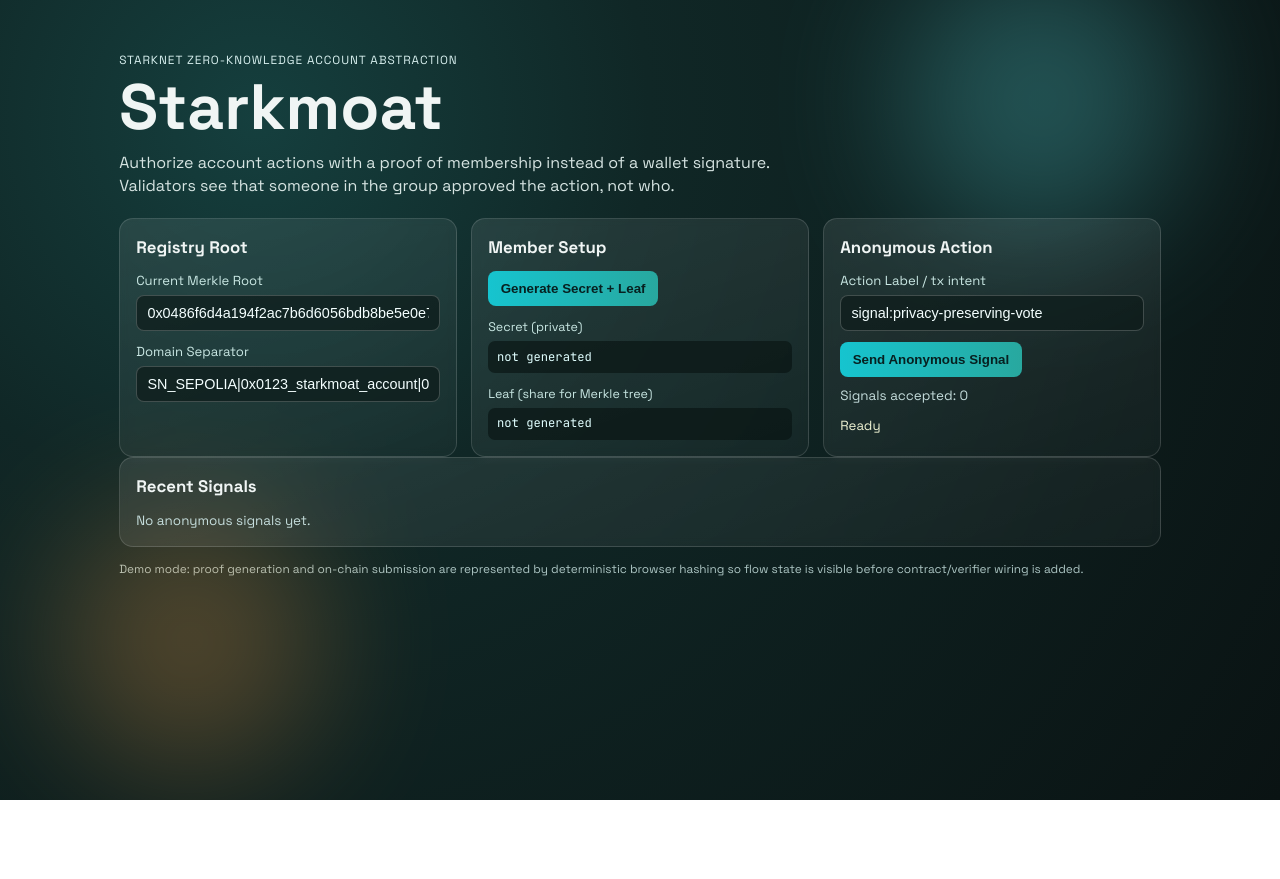
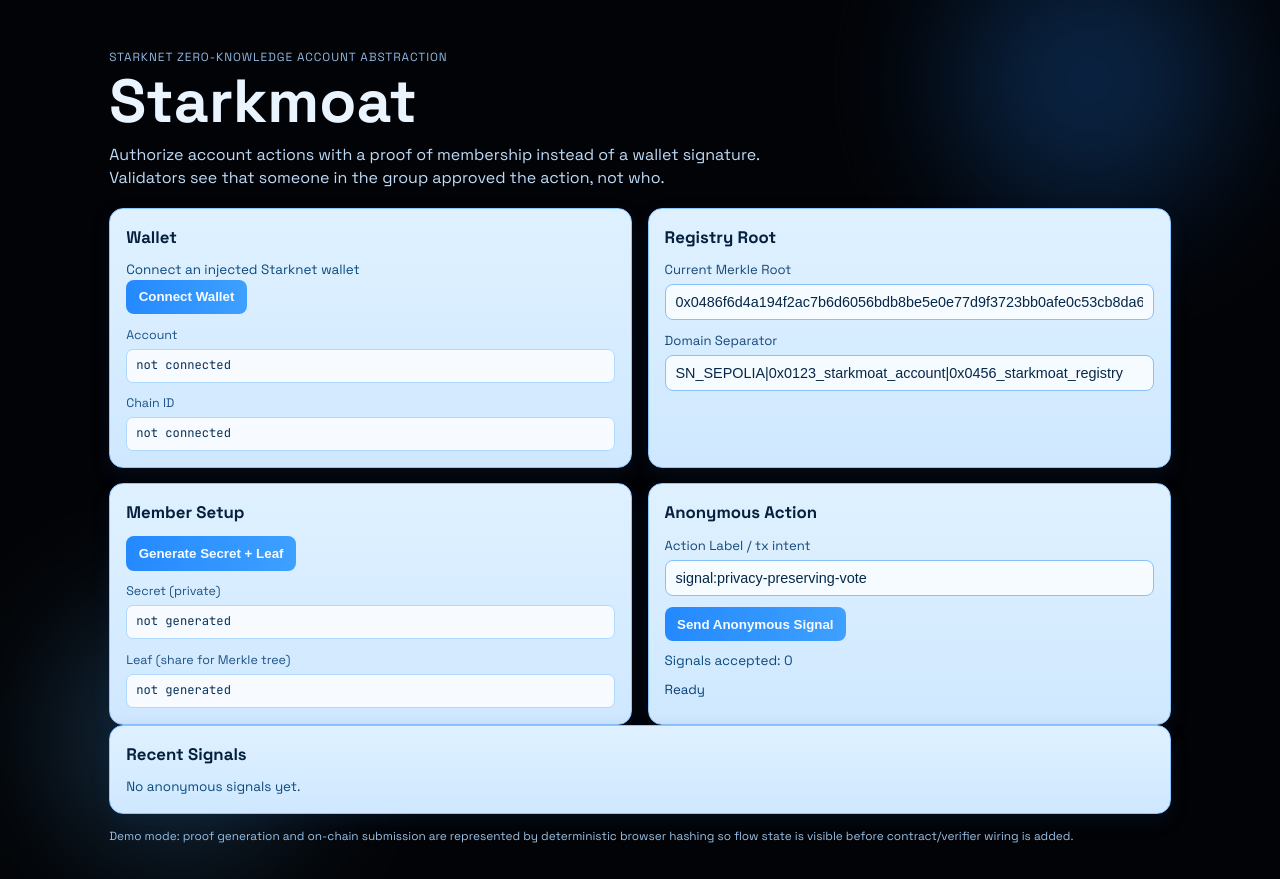
Before and after one commit to emlanis/starkmoat, a React (Vite) app in the folder apps/web/: page / in a window 1280 px wide. Before the commit the page ends 800 px from the top, so only its background shows below. Built offline with nearby package versions, Linux system fonts and the light colour scheme.

Commit message:
feat(web): add Starknet wallet connect flow and StarkGate-style blue theme

```diff
--- a/apps/web/src/App.css
+++ b/apps/web/src/App.css
@@ -1,7 +1,7 @@
 @keyframes fade-up {
   from {
     opacity: 0;
-    transform: translateY(10px);
+    transform: translateY(12px);
   }
   to {
     opacity: 1;
@@ -12,10 +12,10 @@
 .page {
   position: relative;
   min-height: 100vh;
-  max-width: 1080px;
+  max-width: 1100px;
   margin: 0 auto;
-  padding: 3.2rem 1.2rem 2.2rem;
-  color: #f0f5f4;
+  padding: 3rem 1.2rem 2.2rem;
+  color: #eaf4ff;
 }
 
 .glow {
@@ -23,23 +23,23 @@
   pointer-events: none;
   border-radius: 999px;
   filter: blur(70px);
-  opacity: 0.28;
+  opacity: 0.25;
 }
 
 .glow-one {
   width: 280px;
   height: 280px;
-  top: -40px;
-  right: 0;
-  background: #5ce1e6;
+  top: -60px;
+  right: -40px;
+  background: #2489ff;
 }
 
 .glow-two {
-  width: 260px;
-  height: 260px;
-  bottom: 30px;
-  left: -40px;
-  background: #ff9f45;
+  width: 240px;
+  height: 240px;
+  bottom: 24px;
+  left: -30px;
+  background: #58b7ff;
 }
 
 .reveal {
@@ -62,47 +62,52 @@
   animation-delay: 0.24s;
 }
 
+.delay-5 {
+  animation-delay: 0.3s;
+}
+
 .hero {
-  margin-bottom: 1.3rem;
+  margin-bottom: 1.1rem;
 }
 
 .eyebrow {
-  margin: 0 0 0.4rem;
+  margin: 0 0 0.35rem;
   letter-spacing: 0.08em;
   text-transform: uppercase;
   font-size: 0.74rem;
-  color: #d7efee;
+  color: #8fb7df;
 }
 
 h1 {
   margin: 0;
   line-height: 1;
-  font-size: clamp(2.2rem, 5vw, 4rem);
+  font-size: clamp(2.1rem, 5vw, 3.8rem);
 }
 
 .hero-copy {
-  margin-top: 0.75rem;
-  max-width: 68ch;
-  color: #d6e4e2;
+  margin-top: 0.7rem;
+  max-width: 70ch;
+  color: #bfdbf8;
 }
 
 .panel-grid {
   display: grid;
-  grid-template-columns: repeat(3, minmax(0, 1fr));
-  gap: 0.9rem;
-  margin-top: 1.2rem;
+  grid-template-columns: repeat(2, minmax(0, 1fr));
+  gap: 0.95rem;
+  margin-top: 1.15rem;
 }
 
 .panel {
-  background: linear-gradient(160deg, rgba(255, 255, 255, 0.09), rgba(255, 255, 255, 0.03));
-  border: 1px solid rgba(255, 255, 255, 0.14);
+  background: linear-gradient(180deg, #dff1ff, #cfe8ff);
+  color: #05203c;
+  border: 1px solid #8bc5ff;
   border-radius: 14px;
   padding: 1rem;
-  backdrop-filter: blur(4px);
+  box-shadow: 0 7px 18px rgba(13, 49, 95, 0.22);
 }
 
 h2 {
-  margin: 0 0 0.75rem;
+  margin: 0 0 0.7rem;
   font-size: 1.05rem;
 }
 
@@ -110,26 +115,31 @@
   display: block;
   margin-bottom: 0.65rem;
   font-size: 0.82rem;
-  color: #cae8e4;
+  color: #174878;
 }
 
 input {
   width: 100%;
   margin-top: 0.3rem;
-  border: 1px solid rgba(255, 255, 255, 0.2);
+  border: 1px solid #8ac1f4;
   border-radius: 8px;
-  padding: 0.57rem 0.64rem;
-  background: rgba(14, 28, 27, 0.72);
-  color: #f4ffff;
+  padding: 0.58rem 0.62rem;
+  background: #f6fbff;
+  color: #062849;
   font-size: 0.9rem;
+}
+
+input:focus {
+  outline: 2px solid #3d9bff;
+  border-color: #3d9bff;
 }
 
 button {
   border: none;
   border-radius: 8px;
-  padding: 0.63rem 0.78rem;
-  background: linear-gradient(90deg, #16c4cf, #28a89f);
-  color: #072020;
+  padding: 0.62rem 0.78rem;
+  background: linear-gradient(90deg, #2489ff, #3ea0ff);
+  color: #f6fbff;
   font-weight: 700;
   cursor: pointer;
 }
@@ -140,35 +150,36 @@
 }
 
 .field {
-  margin-top: 0.75rem;
+  margin-top: 0.72rem;
 }
 
 .field span {
   display: block;
   font-size: 0.78rem;
-  color: #cae8e4;
+  color: #1d5284;
 }
 
 code {
   display: block;
   margin-top: 0.3rem;
-  padding: 0.45rem 0.55rem;
+  padding: 0.45rem 0.56rem;
   border-radius: 7px;
   font-size: 0.76rem;
   overflow-wrap: anywhere;
-  background: rgba(8, 19, 18, 0.64);
-  color: #e1ffff;
+  background: #f7fbff;
+  color: #083158;
+  border: 1px solid #b0d9ff;
 }
 
 .status {
   margin: 0.6rem 0 0;
   font-size: 0.83rem;
-  color: #f0f4d4;
+  color: #0a3f72;
 }
 
 .meta {
   margin: 0.6rem 0 0;
-  color: #c5dddc;
+  color: #0b497f;
   font-size: 0.84rem;
 }
 
@@ -185,10 +196,12 @@
   grid-template-columns: 86px 1fr auto;
   align-items: center;
   gap: 0.5rem;
-  background: rgba(8, 19, 18, 0.5);
+  background: #eff8ff;
+  border: 1px solid #b0d8ff;
   border-radius: 8px;
   padding: 0.5rem 0.6rem;
   font-size: 0.8rem;
+  color: #0d3964;
 }
 
 .signal-list strong {
@@ -200,11 +213,12 @@
   margin: 0;
   padding: 0;
   background: transparent;
+  border: none;
 }
 
 .footnote {
-  margin-top: 0.8rem;
-  color: #adc6c4;
+  margin-top: 0.82rem;
+  color: #9bc3e8;
   font-size: 0.74rem;
 }
 
--- a/apps/web/src/App.tsx
+++ b/apps/web/src/App.tsx
@@ -10,6 +10,23 @@
   action: string
   nullifier: string
   createdAt: string
+}
+
+type InjectedStarknetWallet = {
+  account?: { address?: string }
+  chainId?: string
+  enable?: (options?: { showModal?: boolean }) => Promise<string[] | undefined>
+  id?: string
+  isConnected?: boolean
+  name?: string
+  request?: (options: { params?: unknown; type: string }) => Promise<unknown>
+  selectedAddress?: string
+}
+
+declare global {
+  interface Window {
+    starknet?: InjectedStarknetWallet
+  }
 }
 
 function toHexFelt(value: bigint): string {
@@ -43,7 +60,18 @@
   return toHexFelt(felt)
 }
 
+function resolveWalletAddress(wallet: InjectedStarknetWallet, accounts?: string[]): string {
+  if (wallet.selectedAddress) return wallet.selectedAddress
+  if (wallet.account?.address) return wallet.account.address
+  if (accounts && accounts.length > 0) return accounts[0]
+  return ''
+}
+
 function App() {
+  const [walletConnected, setWalletConnected] = useState(false)
+  const [walletAddress, setWalletAddress] = useState('')
+  const [walletChainId, setWalletChainId] = useState('')
+  const [walletName, setWalletName] = useState('No wallet')
   const [root, setRoot] = useState('0x0486f6d4a194f2ac7b6d6056bdb8be5e0e77d9f3723bb0afe0c53cb8da6ef2a')
   const [domain, setDomain] = useState(
     'SN_SEPOLIA|0x0123_starkmoat_account|0x0456_starkmoat_registry',
@@ -56,6 +84,56 @@
   const [signalCount, setSignalCount] = useState(0)
   const [signals, setSignals] = useState<SignalEvent[]>([])
   const usedNullifiersRef = useRef<Set<string>>(new Set())
+
+  async function onConnectWallet() {
+    const wallet = window.starknet
+
+    if (!wallet) {
+      setStatus('No Starknet wallet detected. Install Argent X or Braavos and refresh.')
+      return
+    }
+
+    setIsWorking(true)
+    setStatus('Connecting Starknet wallet...')
+
+    try {
+      let accounts: string[] | undefined
+
+      if (wallet.enable) {
+        accounts = await wallet.enable({ showModal: true })
+      } else if (wallet.request) {
+        const response = await wallet.request({ type: 'wallet_requestAccounts' })
+        if (Array.isArray(response)) {
+          accounts = response.filter((item): item is string => typeof item === 'string')
+        }
+      }
+
+      const address = resolveWalletAddress(wallet, accounts)
+
+      if (!address) {
+        setStatus('Wallet connected but no Starknet account was exposed.')
+        return
+      }
+
+      setWalletConnected(true)
+      setWalletAddress(address)
+      setWalletChainId(wallet.chainId ?? 'unknown')
+      setWalletName(wallet.name ?? wallet.id ?? 'Injected wallet')
+      setStatus(`Wallet connected: ${shortHex(address)}`)
+    } catch {
+      setStatus('Wallet connection failed. Confirm the wallet popup and retry.')
+    } finally {
+      setIsWorking(false)
+    }
+  }
+
+  function onDisconnectWallet() {
+    setWalletConnected(false)
+    setWalletAddress('')
+    setWalletChainId('')
+    setWalletName('No wallet')
+    setStatus('Wallet disconnected from UI session.')
+  }
 
   async function onGenerateSecretAndLeaf() {
     setIsWorking(true)
@@ -74,6 +152,11 @@
   }
 
   async function onAnonymousAction() {
+    if (!walletConnected || !walletAddress) {
+      setStatus('Connect a Starknet wallet before sending an anonymous action.')
+      return
+    }
+
     if (!secret || !leaf) {
       setStatus('Generate a secret and leaf before sending an anonymous action.')
       return
@@ -82,7 +165,7 @@
     setIsWorking(true)
     setStatus('Building action binding + nullifier...')
     try {
-      const actionHash = await hashToFelt([domain, action, root])
+      const actionHash = await hashToFelt([domain, action, root, walletAddress])
       const nullifier = await hashToFelt([secret, actionHash])
 
       if (usedNullifiersRef.current.has(nullifier)) {
@@ -126,6 +209,30 @@
 
       <section className="panel-grid">
         <article className="panel reveal delay-1">
+          <h2>Wallet</h2>
+          <p className="meta">
+            {walletConnected ? `Connected to ${walletName}` : 'Connect an injected Starknet wallet'}
+          </p>
+          {walletConnected ? (
+            <button disabled={isWorking} onClick={onDisconnectWallet}>
+              Disconnect Wallet
+            </button>
+          ) : (
+            <button disabled={isWorking} onClick={onConnectWallet}>
+              Connect Wallet
+            </button>
+          )}
+          <div className="field">
+            <span>Account</span>
+            <code>{walletAddress || 'not connected'}</code>
+          </div>
+          <div className="field">
+            <span>Chain ID</span>
+            <code>{walletChainId || 'not connected'}</code>
+          </div>
+        </article>
+
+        <article className="panel reveal delay-2">
           <h2>Registry Root</h2>
           <label>
             Current Merkle Root
@@ -137,7 +244,7 @@
           </label>
         </article>
 
-        <article className="panel reveal delay-2">
+        <article className="panel reveal delay-3">
           <h2>Member Setup</h2>
           <button disabled={isWorking} onClick={onGenerateSecretAndLeaf}>
             Generate Secret + Leaf
@@ -152,7 +259,7 @@
           </div>
         </article>
 
-        <article className="panel reveal delay-3">
+        <article className="panel reveal delay-4">
           <h2>Anonymous Action</h2>
           <label>
             Action Label / tx intent
@@ -166,7 +273,7 @@
         </article>
       </section>
 
-      <section className="panel reveal delay-4">
+      <section className="panel reveal delay-5">
         <h2>Recent Signals</h2>
         {signals.length === 0 ? (
           <p className="meta">No anonymous signals yet.</p>
--- a/apps/web/src/index.css
+++ b/apps/web/src/index.css
@@ -4,8 +4,8 @@
   font-family: 'Space Grotesk', 'Trebuchet MS', sans-serif;
   line-height: 1.45;
   font-weight: 400;
-  color: #f0f5f4;
-  background: radial-gradient(circle at 20% 15%, #153f3e 0, #102726 32%, #0a1313 100%);
+  color: #eaf4ff;
+  background: radial-gradient(circle at 12% 8%, #0d1520 0, #05080d 38%, #020306 100%);
   -webkit-font-smoothing: antialiased;
   -moz-osx-font-smoothing: grayscale;
   text-rendering: optimizeLegibility;
@@ -23,7 +23,7 @@
 body {
   margin: 0;
   min-width: 320px;
-  background: transparent;
+  background: #020306;
 }
 
 #root {
```
